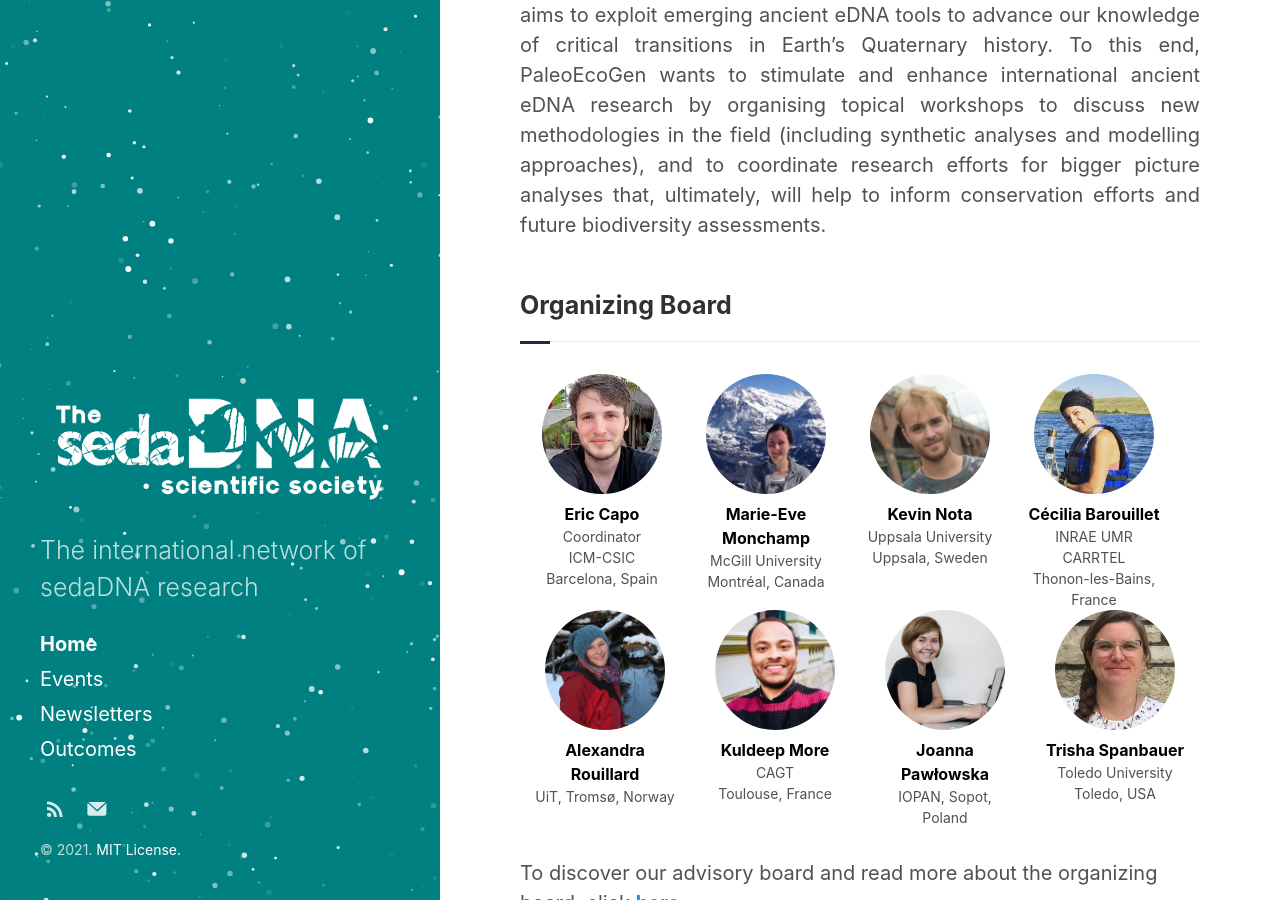
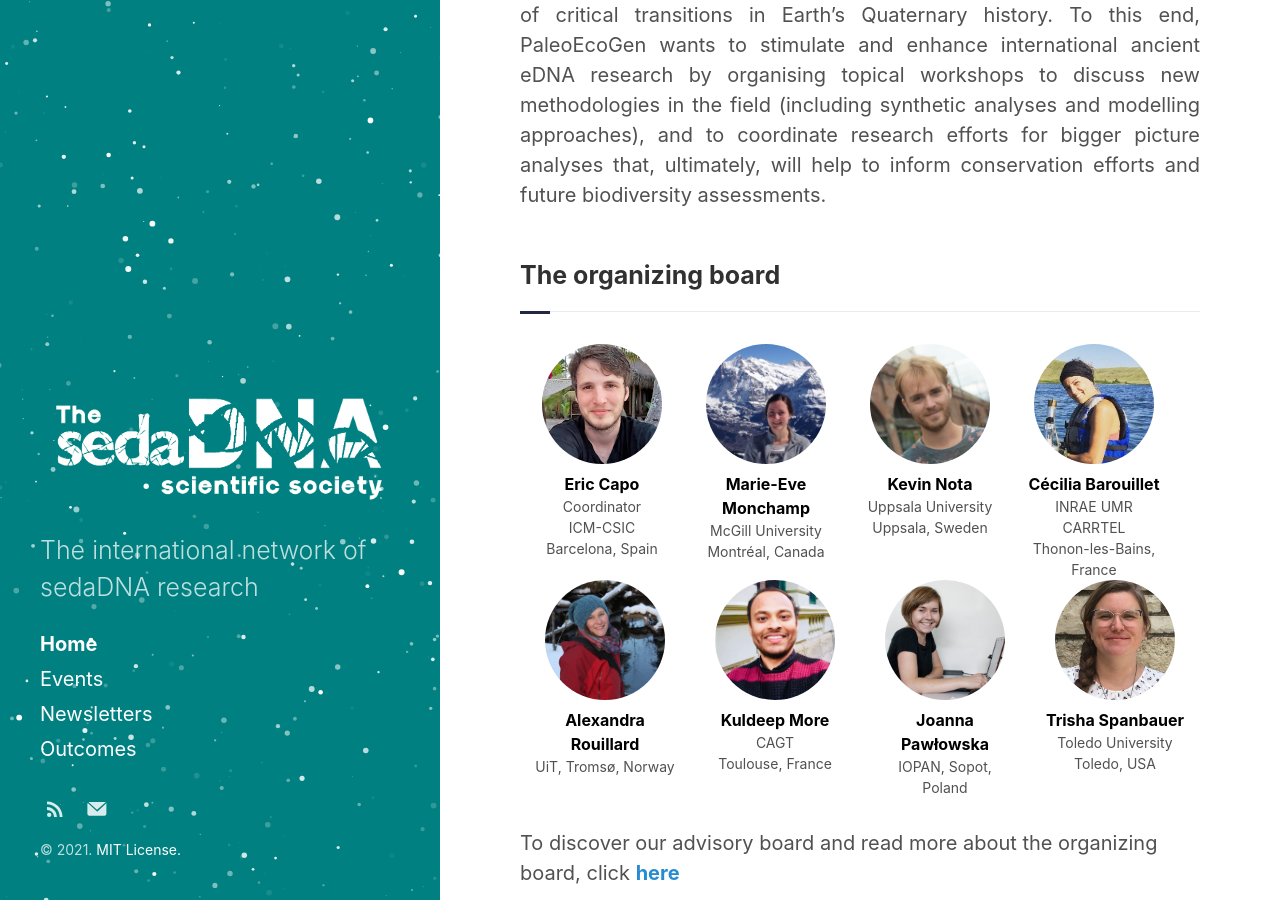
Before and after one commit to sedadna/sedadna.github.io, a Jekyll site: the page built from index.html, in a window 1280 px wide and 900 px high, scrolled down 1451 px. Built offline with Jekyll 4.4.1, drawn with Linux system fonts in a browser that asks for light colours; the list of posts is cut into pages by our own code.

Commit message:
Update index.html

```diff
--- a/_layouts/index.html
+++ b/_layouts/index.html
@@ -5,13 +5,12 @@
 <div class="intro">
 <h3 class="section-title underline">About us</h3>
 <p>The sedaDNA scientific society aims to transmit information about current sedaDNA research, promote best practices and increase collaborations between research groups. Our research is based on the use of the sedimentary ancient DNA (sedaDNA), a tool largely used to track past long-term changes in terrestrial and aquatic biodiversity.  The society is currently composed by more than 250 members. Our members have to follow a <a href="/category/code.html" target="_blank">code of conduct</a>.</p>
-<br>
 <p> The primary aim of the society is to share informations about sedaDNA research. To do so, we provide monthly <a href="/category/news.html"><b>newsletters</b></a>, a literature survey on <a href="https://scholar.google.fr/citations?user=90ytJ14AAAAJ&hl=fr" target="_blank"><b>google scholar</b></a>, on <a href="https://www.researchgate.net/project/Comprehensive-literature-about-ancient-DNA-studies-from-sedimentary-archives-by-the-sedaDNA-scientific-society" target="_blank"><b>researchgate</b></a> and an up-to-date <a href="https://drive.google.com/file/d/1fZKL1Vb0xhpDSuqNx_JnYAk0KXEtF0PS/view" target="_blank"><b>excell file</b></a>. Members of the society currently have <a href="/category/si.html" target="_blank"><b>Special issues</b></a> about sedaDNA research open for submission.</p>
 <br>
 <button class="button-join" role="button" onclick="window.open('https://forms.gle/sNqK3VUjHhqUXwbq9','_blank')" type="button">Become a member</button>
 <button class="button-join" role="button" onclick="window.open('https://twitter.com/SedimentaryDNA?lang=en','_blank')" type="button">Follow us on Twitter</button>
 <button class="button-join" role="button" onclick="window.open('https://forms.gle/xzqEpKZa2UmxgFMr5','_blank')" type="button">Contact us</button>
-
+<br>
 </div>
 
 <div class="intro">
@@ -24,7 +23,7 @@
 
 
 <div class="section">
-<h3 class="section-title underline">Organizing Board</h3>
+<h3 class="section-title underline">The organizing board</h3>
 </div>
 
 <div class="avatar">
```
